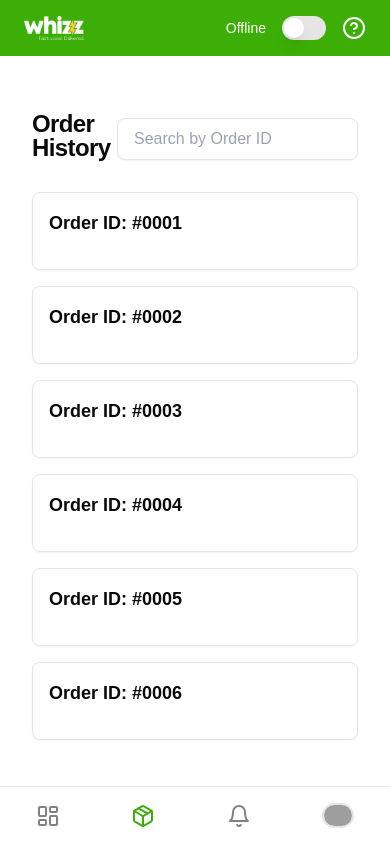
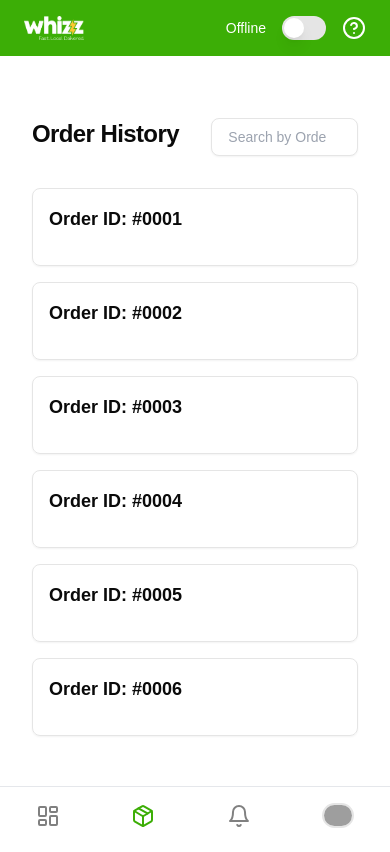
Before and after one commit to vedantbhamare-11/whizz-dashboard, a Next.js app: page /orders in a window 390 px wide. Built offline with nearby package versions, Linux system fonts and the light colour scheme; grey boxes are pictures that could not be loaded.

Commit message:
made the searchbar responsive

```diff
--- a/src/components/orders/OrderHistorySection.tsx
+++ b/src/components/orders/OrderHistorySection.tsx
@@ -31,11 +31,11 @@ const OrderHistorySection = () => {
 
         {/* Search Bar */}
         <input
-          type="text"
+          type="number"
           placeholder="Search by Order ID"
           value={searchQuery}
           onChange={(e) => setSearchQuery(e.target.value)}
-          className="border px-4 py-2 rounded-lg shadow-sm focus:outline-none focus:ring-2 focus:ring-blue-500"
+          className="border px-4 py-2 rounded-lg shadow-sm lg:w-1/3 w-[45%] text-sm focus:outline-none"
         />
       </CardHeader>
 
```
